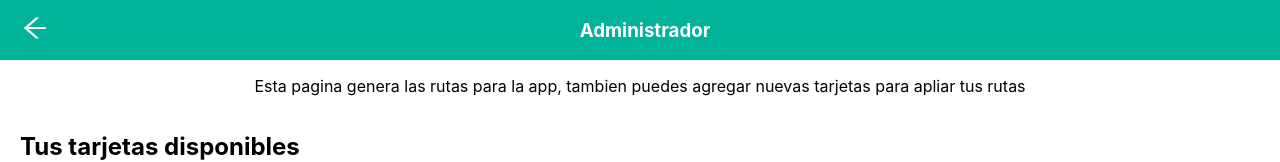
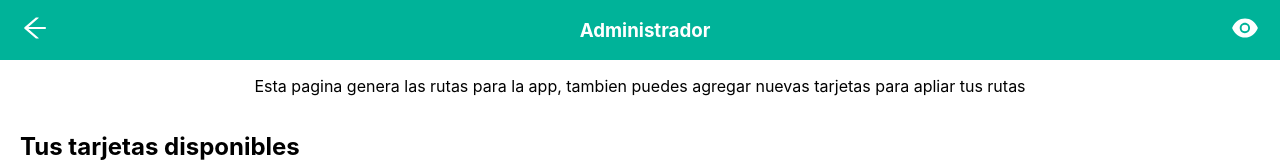
Before and after one commit to IsaacOFR25/GuiaEscolarJILFront, a Next.js app: page /gestorRutasTarjetas in a window 1280 px wide. Shown: the top 162 px of the page. Built offline with nearby package versions, Linux system fonts and the light colour scheme; no server answers.

Commit message:
agregado boton para ver rutas y qr

```diff
--- a/pages/gestorRutasTarjetas.js
+++ b/pages/gestorRutasTarjetas.js
@@ -2,7 +2,7 @@ import React from "react";
 import axios from "axios";
 import Link from "next/link";
 import styles from "../styles/gestorRutasTarjetas.module.css";
-import { AiOutlineArrowLeft } from "react-icons/ai";
+import { AiOutlineArrowLeft, AiFillEye } from "react-icons/ai";
 import { Snackbar } from "@mui/material";
 
 const urlApi = "https://api-guia-escolar.herokuapp.com";
@@ -101,9 +101,11 @@ export default function GeneradorRutas() {
           </div>
         </Link>
         <h3>Administrador</h3>
-        <div
-          style={{ width: "30px", height: "30px", paddingLefth: "10px" }}
-        ></div>
+        <a href={urlApi + "/mostrarRutas"}>
+          <AiFillEye
+            style={{ width: "30px", height: "30px", paddingLefth: "10px" }}
+          />
+        </a>
       </div>
       <Snackbar open={open} message={mensaje} />
       <p>
```
